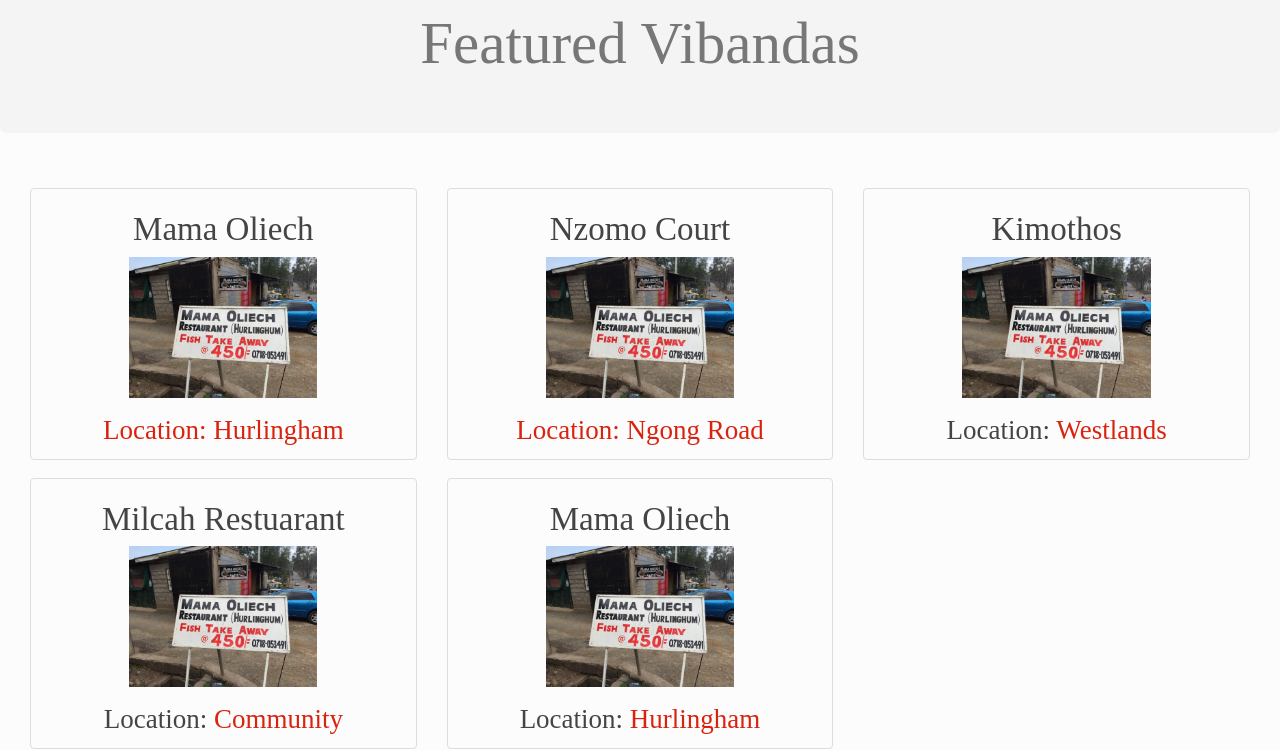
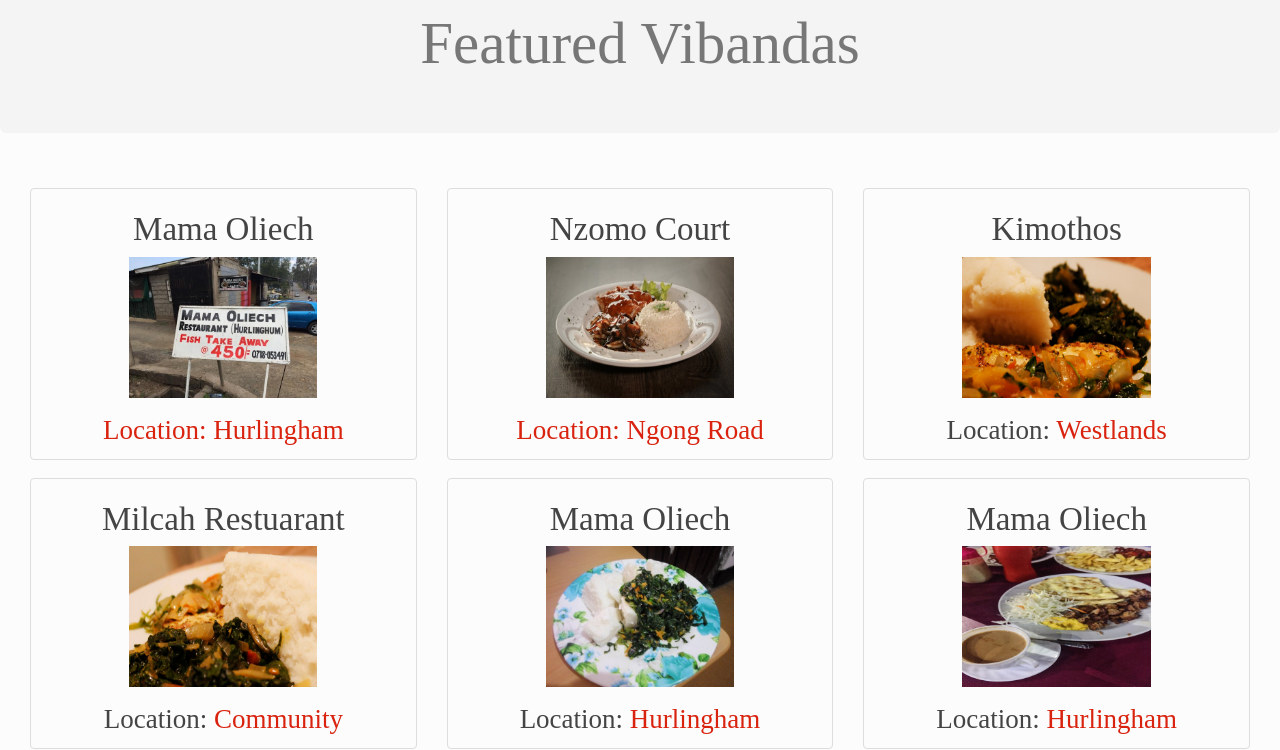
Before and after one commit to dennismuturia/kibandaski, a plain HTML site: page feature.html in a window 1280 px wide. Shown: the part 55-805 px from the top of the page. Drawn offline with nearby package versions, Linux system fonts and the light colour scheme.

Commit message:
added photos to the featured page

```diff
--- a/feature.html
+++ b/feature.html
@@ -97,7 +97,7 @@
                 <a href="#" data-toggle="modal" data-target="#myModal1">
                 <div class="thumbnail vib">
                     <h1>Nzomo Court</h1>
-                    <img src="image/mamaoliech.jpg" class="kib">
+                    <img src="image/k1.jpg" class="kib">
                     <h2>Location:<a href="#"> Ngong Road</a></h2>
                 </div>
                 </a>
@@ -144,21 +144,28 @@
             <div class="col-md-4">
                 <div class="thumbnail vib">
                     <h1>Kimothos</h1>
-                    <img src="image/mamaoliech.jpg" class="kib">
+                    <img src="image/k2.jpg" class="kib">
                     <h2>Location:<a href="#"> Westlands</a></h2>
                 </div>
             </div>
             <div class="col-md-4">
                 <div class="thumbnail vib">
                     <h1>Milcah Restuarant</h1>
-                    <img src="image/mamaoliech.jpg" class="kib">
+                    <img src="image/k3.jpg" class="kib">
                     <h2>Location:<a href="#"> Community</a></h2>
                 </div>
             </div>
             <div class="col-md-4">
                 <div class="thumbnail vib">
                     <h1>Mama Oliech</h1>
-                    <img src="image/mamaoliech.jpg" class="kib">
+                    <img src="image/k5.jpg" class="kib">
+                    <h2>Location:<a href="#"> Hurlingham</a></h2>
+                </div>
+            </div>
+            <div class="col-md-4">
+                <div class="thumbnail vib">
+                    <h1>Mama Oliech</h1>
+                    <img src="image/k6.jpg" class="kib">
                     <h2>Location:<a href="#"> Hurlingham</a></h2>
                 </div>
             </div>
```
Also changed, not shown: contact.html (+1 -0 lines), index.html (+5 -0 lines), image/k1.jpg (added), image/k2.jpg (added), image/k3.jpg (added), image/k5.jpg (added), image/k6.jpg (added).
